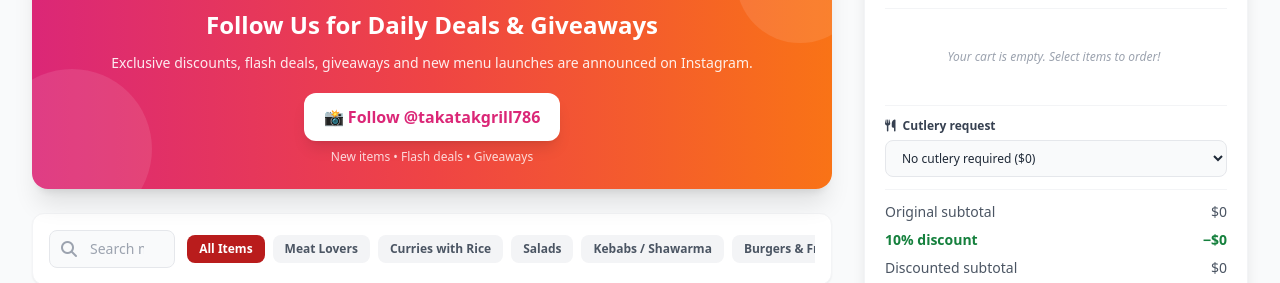
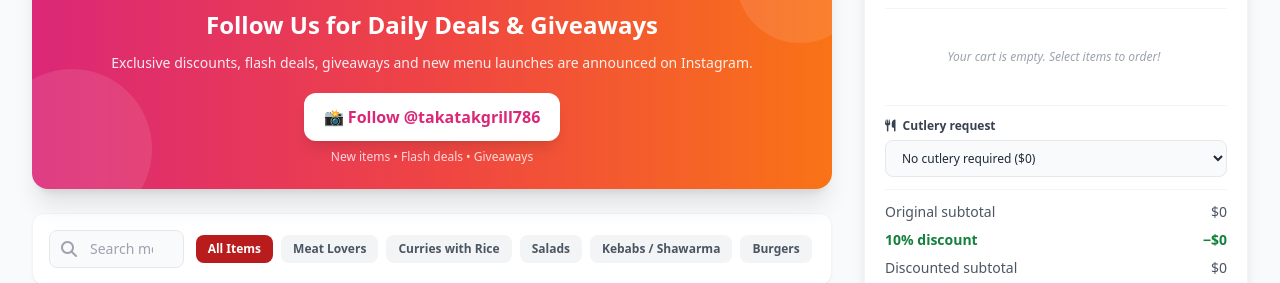
Before and after one commit to takatakgrill/Menu, a plain HTML site: page index.html in a window 1280 px wide. Shown: the part 340-623 px from the top of the page. Drawn offline with nearby package versions, Linux system fonts and the light colour scheme.

Commit message:
Update index.html

```diff
--- a/index.html
+++ b/index.html
@@ -436,7 +436,7 @@ const categories = [
   { id: 'curries', title: 'Curries with Rice', icon: 'fa-bowl-food' },
   { id: 'salads', title: 'Salads', icon: 'fa-leaf' },
   { id: 'rolls', title: 'Kebabs / Shawarma', icon: 'fa-bowl-food' },
-  { id: 'burgers', title: 'Burgers & Fried Chicken', icon: 'fa-burger' },
+  { id: 'burgers', title: 'Burgers', icon: 'fa-burger' },
   { id: 'pizzas', title: 'Pizzas', icon: 'fa-pizza-slice' },
   { id: 'grill', title: 'Grill, BBQ & Pasta', icon: 'fa-fire' },
   { id: 'sides', title: 'Side Orders', icon: 'fa-utensils' },
@@ -548,6 +548,7 @@ const menuItems = [
         description: 'Spicy volcano beef burger',
         image: 'https://encrypted-tbn0.gstatic.com/images?q=tbn:ANd9GcRSPYII-NnKSj4EKe9Gjo24hI_VCe-IDW-pm4QCiUIBdQ&s=10'
       },
+
 
       // Pizzas from Keeta
       { name: 'Chicken Tikka Pizza', price: 155, category: 'pizzas', image: 'ctp12.jpeg' },
```
